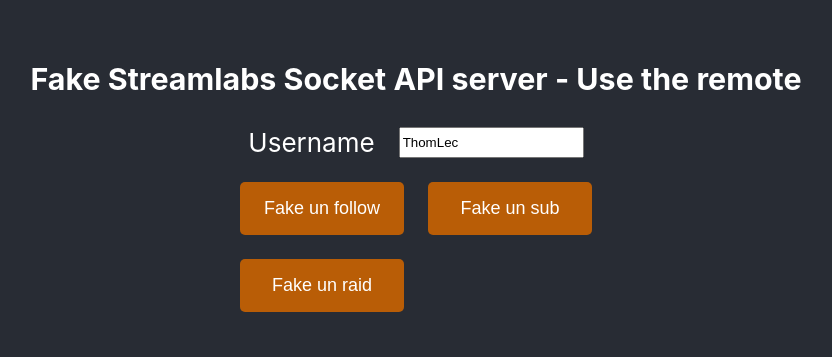
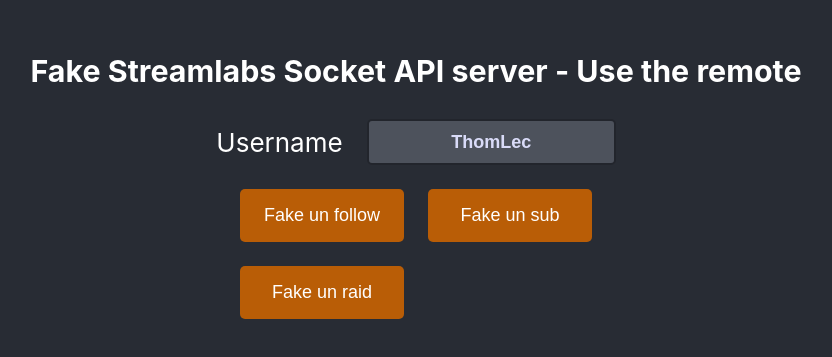
Before and after one commit to AlexandreGerault/streamlabs-fake-remote, a React (Create React App) app: page / in a window 1280 px wide. Shown: the part 229-586 px from the top of the page, without its empty margins (224-1056 px from the left). Built offline with nearby package versions, Linux system fonts and the light colour scheme; no server answers.

Commit message:
feat: improve design

```diff
--- a/src/App.css
+++ b/src/App.css
@@ -15,7 +15,20 @@
 
 .form-input {
   display: flex;
+  align-items: center;
   gap: 24px;
+}
+
+.form-input input[type="text"] {
+  height: 40px;
+  line-height: 40px;
+  text-align: center;
+  background: #4d525c;
+  border: 2px solid #22252c;
+  border-radius: 5px;
+  color: rgb(217, 219, 248);
+  font-size: 18px;
+  font-weight: bold;
 }
 
 .actions {
@@ -34,3 +47,7 @@
   border-radius: 5px;
   cursor: pointer;
 }
+
+.actions button:hover {
+  background: #e47c1a;
+}
```
